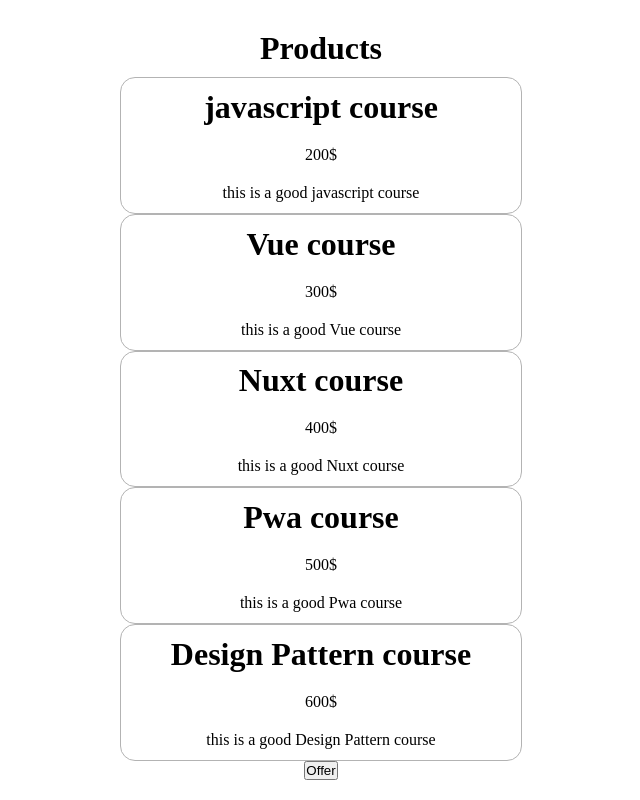
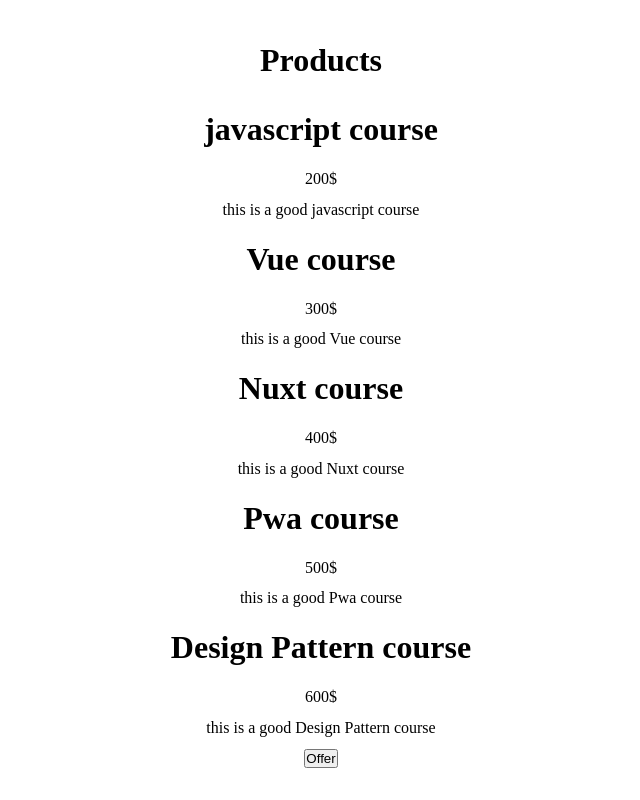
Before and after one commit to danyalbani240/learning-react, a React (Create React App) app: page / in a window 1280 px wide. Shown: the whole page, without its empty margins (319-959 px from the left). Built offline with nearby package versions, Linux system fonts and the light colour scheme.

Commit message:
this how we use fragment so we don't have to use parent element

```diff
--- a/src/product/Product.js
+++ b/src/product/Product.js
@@ -1,12 +1,14 @@
 // import "./product.css";
 import styles from "./product.module.css";
+//simple using fargment
+import { Fragment } from "react";
 const Product = (props) => {
     return (
-        <div className={styles.product} onClick={props.click}>
+        <Fragment>
             <h1> {props.title}</h1>
             <p>{props.price}</p>
             <p>{props.children}</p>
-        </div>
+        </Fragment>
     );
 };
 export default Product;
```
